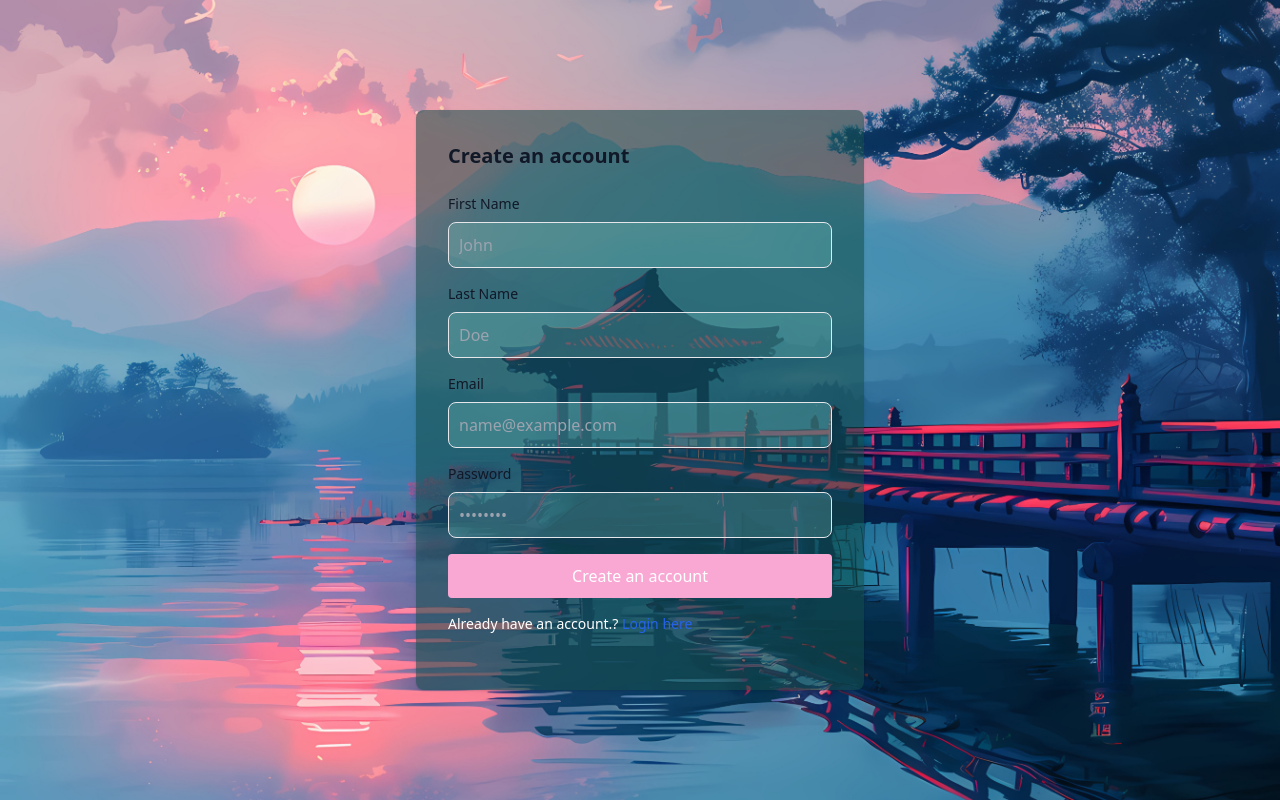
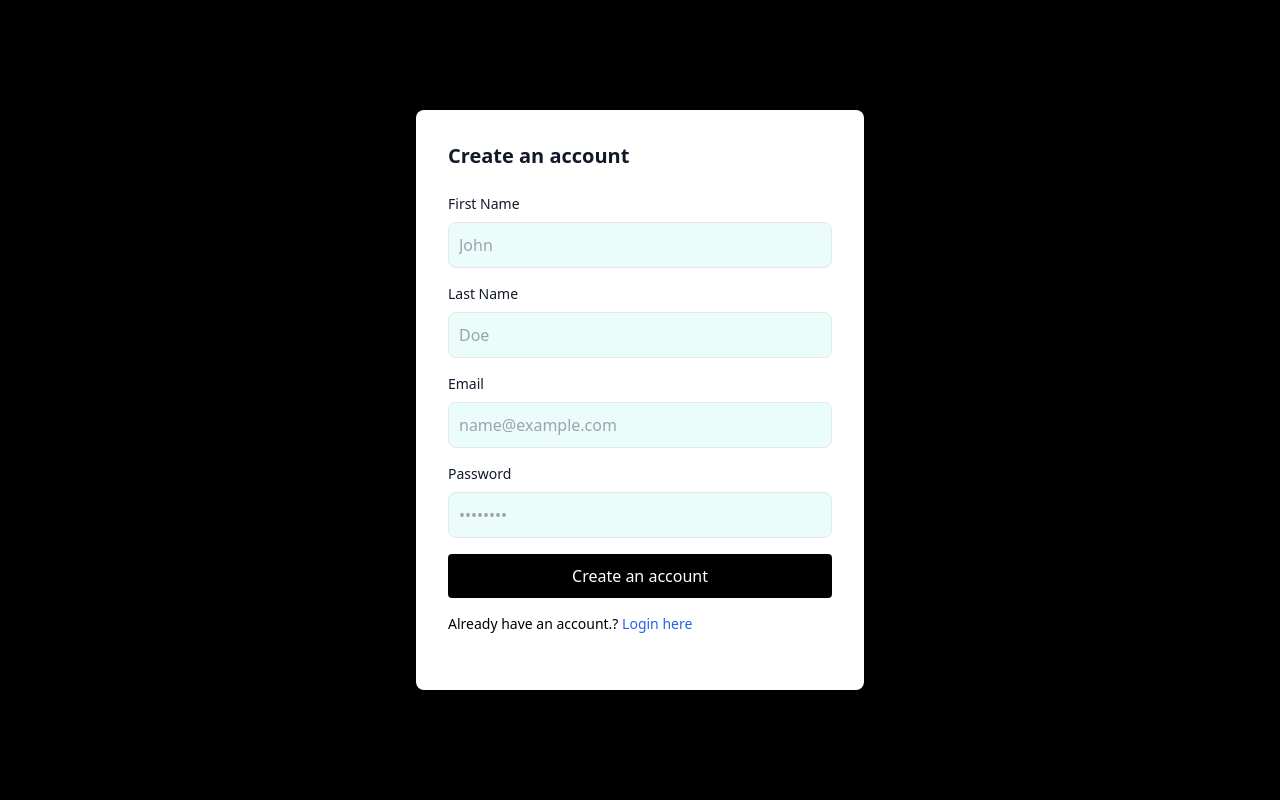
Before and after one commit to kirantirmale/mern-app, a React (Create React App) app in the folder frontend/: page /signup in a window 1280 px wide. Built offline with nearby package versions, Linux system fonts and the light colour scheme.

Commit message:
update form

```diff
--- a/frontend/src/pages/Login.js
+++ b/frontend/src/pages/Login.js
@@ -4,7 +4,7 @@ import { ToastContainer, toast } from 'react-toastify';
 import { FaEye, FaEyeSlash } from 'react-icons/fa'; // Import icons
 import 'react-toastify/dist/ReactToastify.css';
 import { handleError, handleSuccess } from '../utils';
-import backgroundImage from "../assets/images/bg-image.jpg";
+// import backgroundImage from "../assets/images/bg-image.jpg";
 import { Fade, Zoom } from '@mui/material'; // MUI animations
 
 function Login() {
@@ -78,13 +78,13 @@ function Login() {
 
     return (
         <section
-            style={{
-                backgroundImage: `url(${backgroundImage})`,
-                backgroundSize: 'cover',
-                backgroundPosition: 'center',
-                backgroundRepeat: 'no-repeat',
-            }}
-            className="h-screen w-full flex items-center justify-center relative"
+            // style={{
+            //     backgroundImage: `url(${backgroundImage})`,
+            //     backgroundSize: 'cover',
+            //     backgroundPosition: 'center',
+            //     backgroundRepeat: 'no-repeat',
+            // }}
+            className="h-screen w-full flex bg-black items-center justify-center relative"
         >
             {/* Full-page loader */}
             {loading && (
@@ -97,7 +97,7 @@ function Login() {
 
             <Zoom in={isMounted} timeout={500}>
                 <div className="flex flex-col items-center justify-center px-6 py-8 mx-auto md:h-screen lg:py-0 w-full sm:max-w-md md:max-w-lg lg:max-w-md xl:max-w-lg">
-                    <div className="w-full bg-teal-900 bg-opacity-55 rounded-lg shadow dark:border md:mt-0 sm:max-w-md xl:p-0 dark:bg-gray-800 dark:border-gray-700">
+                    <div className="w-full bg-white  rounded-lg shadow dark:border md:mt-0 sm:max-w-md xl:p-0 dark:bg-gray-800 dark:border-gray-700">
                         <div className="p-6 space-y-4 md:space-y-6 sm:p-8">
                             <h1 className="text-xl font-bold leading-tight tracking-tight text-gray-900 md:text-2xl dark:text-white">
                                 Sign in to your account
@@ -151,14 +151,14 @@ function Login() {
                                 <button
                                     disabled={loading}
                                     type="submit"
-                                    className="w-full bg-pink-300 hover:bg-red-300 focus:ring-4 focus:outline-none focus:ring-primary-300 font-medium text-sm px-5 py-2.5 text-white rounded"
+                                    className="w-full bg-black hover:bg-emerald-950 focus:ring-4 focus:outline-none focus:ring-primary-300 font-medium text-sm px-5 py-2.5 text-white rounded"
                                 >
                                     {loading ? "Signing in..." : "Sign in"}
                                 </button>
 
-                                <p className="text-sm font-light text-white dark:text-gray-400">
+                                <p className="text-sm font-light text-black dark:text-gray-400">
                                     Don’t have an account yet ?{' '}
-                                    <Link to="/signup" className="font-medium text-black hover:underline dark:text-primary-500">
+                                    <Link to="/signup" className="font-medium text-blue-700 hover:underline dark:text-primary-500">
                                         Sign up
                                     </Link>
                                 </p>
--- a/frontend/src/pages/Signup.js
+++ b/frontend/src/pages/Signup.js
@@ -3,7 +3,7 @@ import { Link, useNavigate } from 'react-router-dom';
 import { ToastContainer } from 'react-toastify';
 import 'react-toastify/dist/ReactToastify.css';
 import { handleError, handleSuccess } from '../utils';
-import backgroundImage from "../assets/images/bg-image.jpg"
+// import backgroundImage from "../assets/images/bg-image.jpg"
 import sigimg from "../assets/images/signup1.jpg"
 
 function Signup() {
@@ -70,22 +70,22 @@ function Signup() {
     return (
         <section
 
-            style={{
-                backgroundImage: `url(${backgroundImage})`,
-                backgroundSize: 'cover',
-                backgroundPosition: 'center',
-                backgroundRepeat: 'no-repeat',
-            }}
-            className=" h-screen w-full flex items-center justify-center">
+            // style={{
+            //     backgroundImage: `url(${backgroundImage})`,
+            //     backgroundSize: 'cover',
+            //     backgroundPosition: 'center',
+            //     backgroundRepeat: 'no-repeat',
+            // }}
+            className="bg-black h-screen w-full flex items-center justify-center">
             <div className=" flex flex-col items-center justify-center px-6 py-8 mx-auto md:h-screen lg:py-0 w-full sm:max-w-md md:max-w-lg lg:max-w-md xl:max-w-lg">
                 <div
-                    style={{
-                        sigimg: `url(${sigimg})`,
-                        backgroundSize: 'cover',
-                        backgroundPosition: 'center',
-                        backgroundRepeat: 'no-repeat',
-                    }}
-                    className="w-full bg-teal-900 bg-opacity-55 rounded-lg shadow dark:border md:mt-0 sm:max-w-md xl:p-0 dark:bg-gray-800 dark:border-gray-700">
+                    // style={{
+                    //     sigimg: `url(${sigimg})`,
+                    //     backgroundSize: 'cover',
+                    //     backgroundPosition: 'center',
+                    //     backgroundRepeat: 'no-repeat',
+                    // }}
+                    className="w-full bg-white  rounded-lg shadow dark:border md:mt-0 sm:max-w-md xl:p-0 dark:bg-gray-800 dark:border-gray-700">
                     <div className="p-6 space-y-4 md:space-y-6 sm:p-8">
                         <h1 className="text-xl font-bold text-gray-900">Create an account</h1>
                         <form className="space-y-4" onSubmit={handleSubmit}>
@@ -151,11 +151,11 @@ function Signup() {
                             </div>
                             <button
                                 type="submit"
-                                className="w-full bg-pink-300 hover:bg-red-300 text-white rounded px-5 py-2.5"
+                                className="w-full bg-black hover:bg-emerald-950  text-white rounded px-5 py-2.5"
                             >
                                 Create an account
                             </button>
-                            <p className="text-sm text-white ">
+                            <p className="text-sm text-black ">
                                 Already have an account.? {' '}
                                 <Link to="/login" className="text-blue-600 hover:underline">
                                     Login here
```
